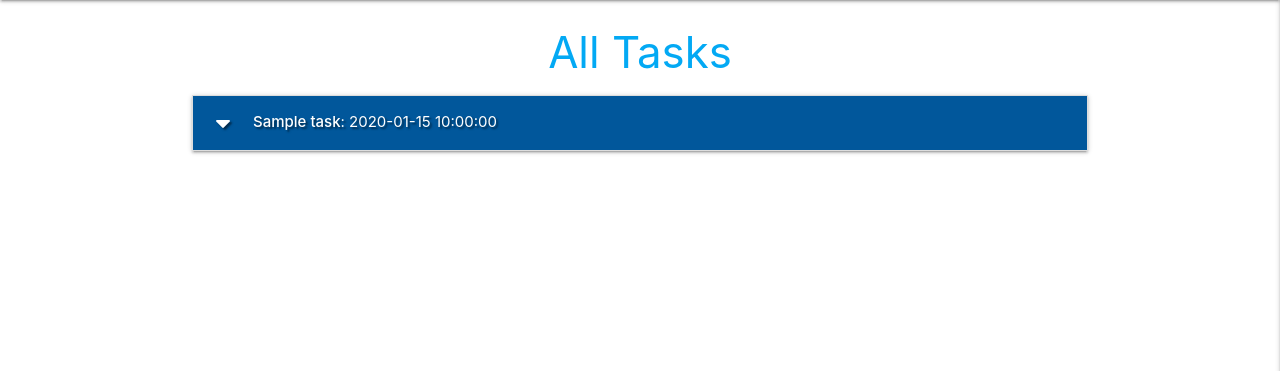
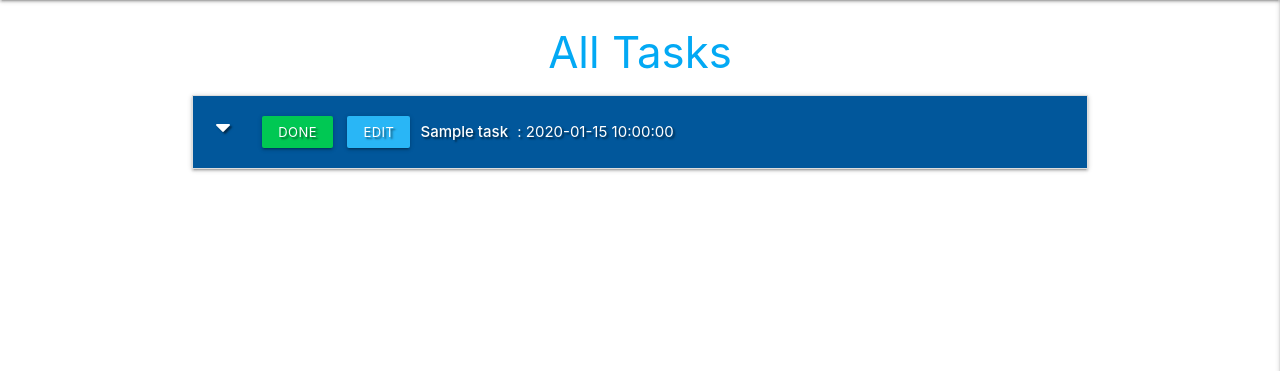
Before and after one commit to MelindaZhang2020/flask-task-manager-project, a Flask app: page / in a window 1280 px wide. Shown: the part 64-435 px from the top of the page. Run offline with Flask 2, Linux system fonts and the light colour scheme; a database or web service that is not in the repository returns one stand-in record (values such as "Sample title"); some libraries are stand-ins or nearby versions.

Commit message:
Add Task edit/done buttons

```diff
--- a/static/css/style.css
+++ b/static/css/style.css
@@ -1,6 +1,16 @@
 .text-shadow {
   text-shadow: 2px 2px 2px rgba(0, 0, 0, 0.5);
 }
+
 .flashes h4 {
   line-height: 2;
 }
+
+.btn-small {
+  margin: 5px;
+}
+
+.collapsible-header .col strong {
+  margin: 5px;
+  line-height: 42px;
+}
--- a/static/js/script.js
+++ b/static/js/script.js
@@ -12,3 +12,66 @@ $(document).ready(function () {
     },
   });
 });
+
+validateMaterializeSelect();
+function validateMaterializeSelect() {
+  let classValid = {
+    "border-bottom": "1px solid #4caf50",
+    "box-shadow": "0 1px 0 0 #4caf50",
+  };
+  let classInvalid = {
+    "border-bottom": "1px solid #f44336",
+    "box-shadow": "0 1px 0 0 #f44336",
+  };
+  if ($("select.validate").prop("required")) {
+    $("select.validate").css({
+      display: "block",
+      height: "0",
+      padding: "0",
+      width: "0",
+      position: "absolute",
+    });
+  }
+  $(".select-wrapper input.select-dropdown")
+    .on("focusin", function () {
+      $(this)
+        .parent(".select-wrapper")
+        .on("change", function () {
+          if (
+            $(this)
+              .children("ul")
+              .children("li.selected:not(.disabled)")
+              .on("click", function () {})
+          ) {
+            $(this).children("input").css(classValid);
+          }
+        });
+    })
+    .on("click", function () {
+      if (
+        $(this)
+          .parent(".select-wrapper")
+          .children("ul")
+          .children("li.selected:not(.disabled)")
+          .css("background-color") === "rgba(0, 0, 0, 0.03)"
+      ) {
+        $(this).parent(".select-wrapper").children("input").css(classValid);
+      } else {
+        $(".select-wrapper input.select-dropdown").on("focusout", function () {
+          if (
+            $(this)
+              .parent(".select-wrapper")
+              .children("select")
+              .prop("required")
+          ) {
+            if ($(this).css("border-bottom") != "1px solid rgb(76, 175, 80)") {
+              $(this)
+                .parent(".select-wrapper")
+                .children("input")
+                .css(classInvalid);
+            }
+          }
+        });
+      }
+    });
+}
--- a/templates/tasks.html
+++ b/templates/tasks.html
@@ -4,7 +4,12 @@
   {% for task in tasks %}
   <li>
     <div class="collapsible-header white-text light-blue darken-4 text-shadow">
+      <div class="col s3">
         <i class="fas fa-caret-down"></i>
+        <a href="" class="btn-small green accent-4">Done</a>
+        <a href="" class="btn-small light-blue lighten-1">Edit</a>
+      </div>
+      <div class="col s9">
         <strong>{{task.task_name }}</strong> : {{ task.due_date }} {% if
         task.is_urgent == "on" %}
         <i
@@ -20,6 +25,7 @@
         ></i>
         {% endif %}
       </div>
+    </div>
     <div class="collapsible-body">
       <strong>{{ task.category_name }}</strong>
       <p>{{ task.task_description }}</p>
```
Lines whose indentation alone changed are shown as unchanged.
